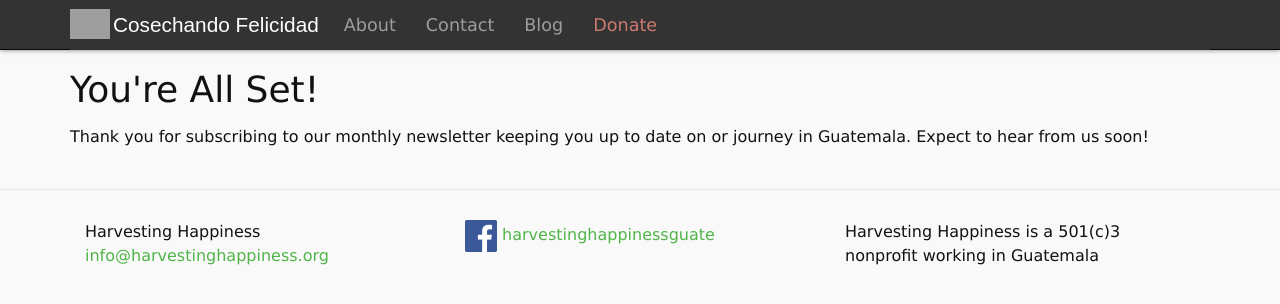
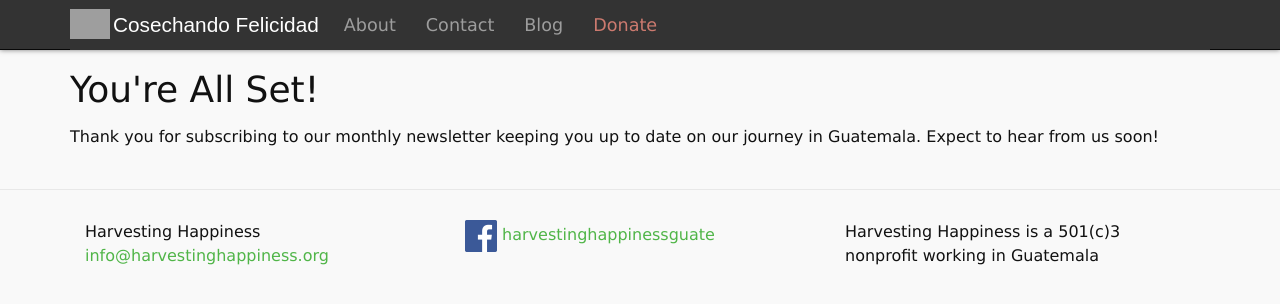
Before and after one commit to harvestinghappiness/harvestinghappiness.github.io, a Jekyll site: the page built from newssuccess.md, in a window 1280 px wide. Shown: the top 304 px of the page. Built offline with Jekyll 4.4.1, drawn with Linux system fonts in a browser that asks for light colours.

Commit message:
Update newssuccess.md

```diff
--- a/newssuccess.md
+++ b/newssuccess.md
@@ -4,4 +4,4 @@ title: You're All Set!
 permalink: /newssuccess/
 ---
 
-<p style="margin-bottom: 40px;">Thank you for subscribing to our monthly newsletter keeping you up to date on or journey in Guatemala. Expect to hear from us soon!</p>
+<p style="margin-bottom: 40px;">Thank you for subscribing to our monthly newsletter keeping you up to date on our journey in Guatemala. Expect to hear from us soon!</p>
```
